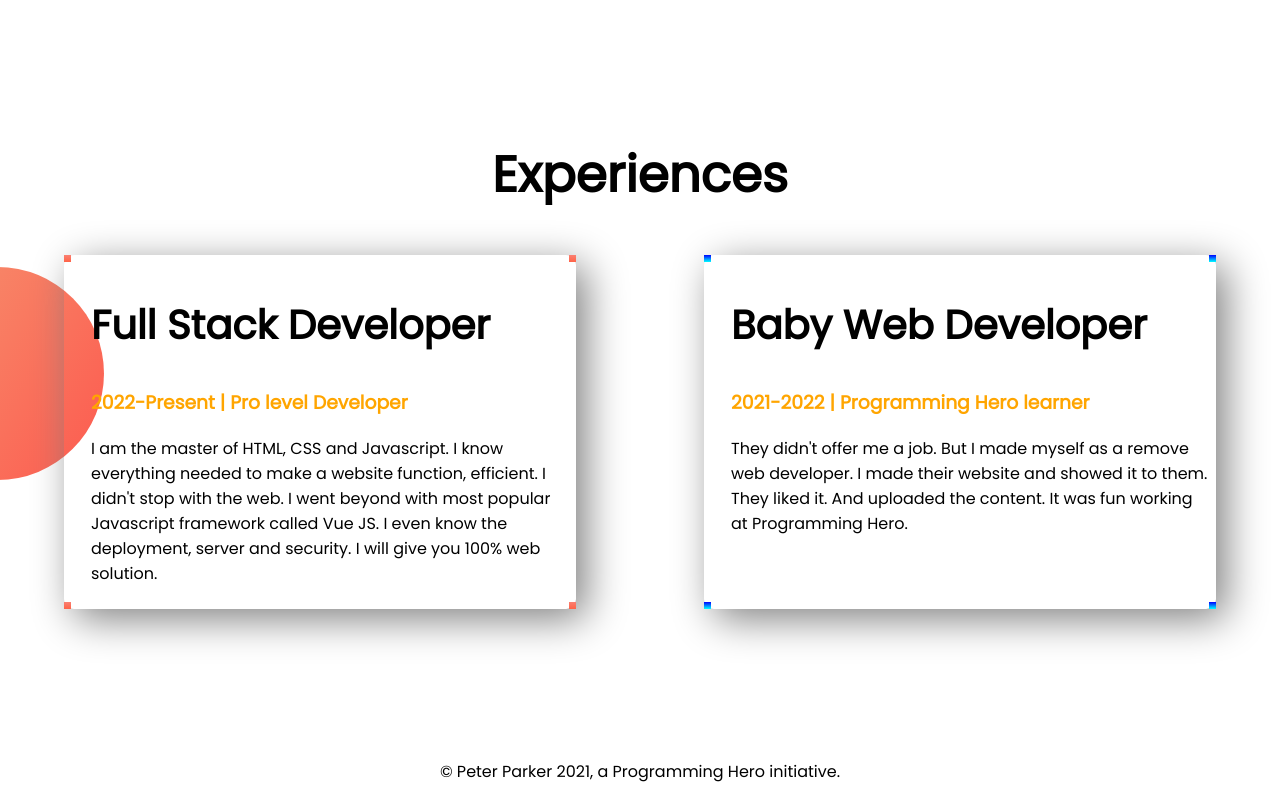
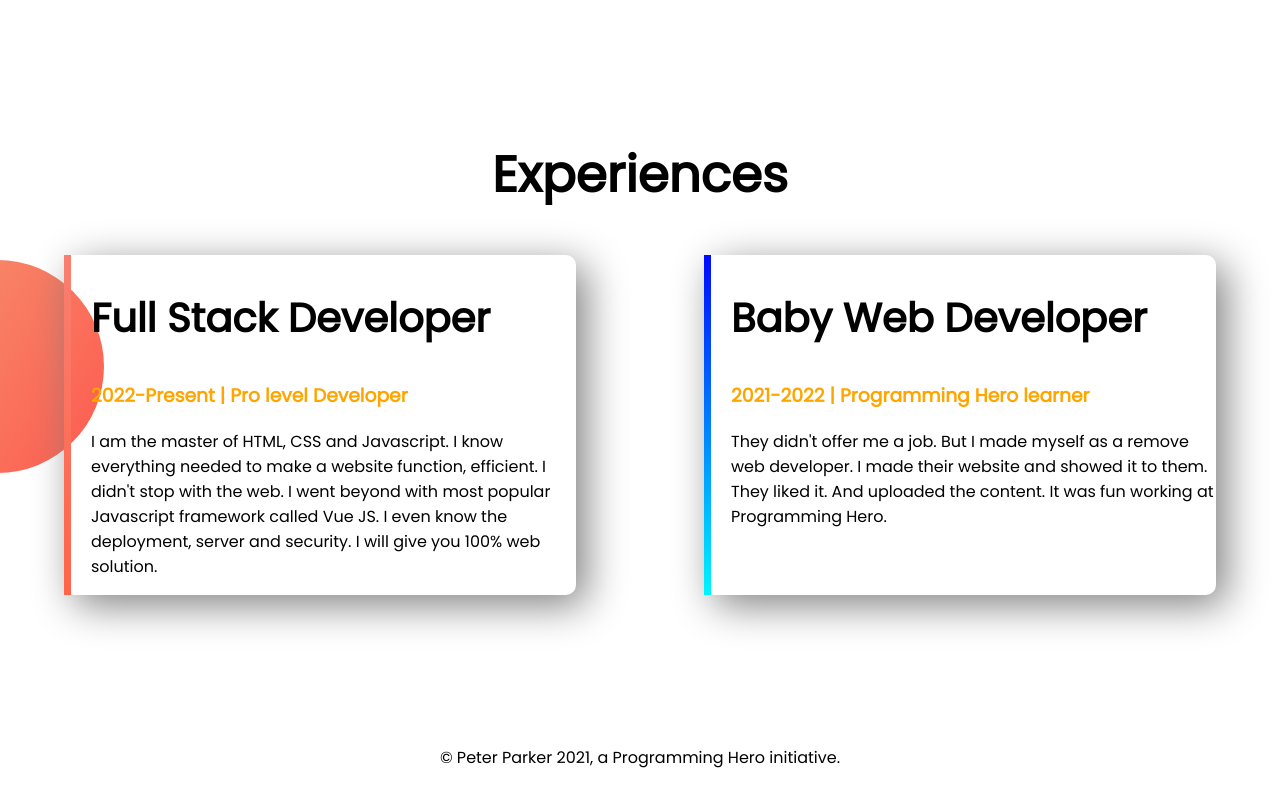
Before and after one commit to arnob-loves-coding/Portfolio-Practice, a plain HTML site: page index.html in a window 1280 px wide. Shown: the part 1045-1845 px from the top of the page. Drawn offline with Linux system fonts and the light colour scheme.

Commit message:
border-image-slice thik korlam

```diff
--- a/style.css
+++ b/style.css
@@ -18,7 +18,6 @@ h1 {
 }
 .half-width img {
   width: 80%;
-  /* padding-top: 50px; */
 }
 button {
   background-image: linear-gradient(orange, tomato);
@@ -53,14 +52,14 @@ h2 {
   background-position: left;
 }
 #border-1 {
-  border: 7px solid;
+  border-left: 7px solid;
   border-image: linear-gradient(salmon, tomato);
-  /* border-image-slice: 1; */
+  border-image-slice: 14;
 }
 #border-2 {
-  border: 7px solid;
+  border-left: 7px solid;
   border-image: linear-gradient(blue, cyan);
-  /* border-image-slice: 14; */
+  border-image-slice: 14;
 }
 footer {
   text-align: center;
```
